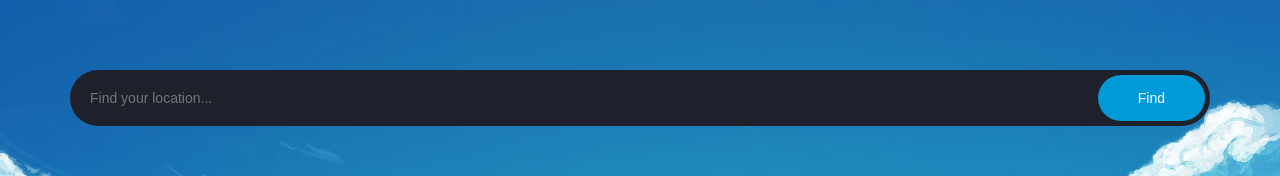
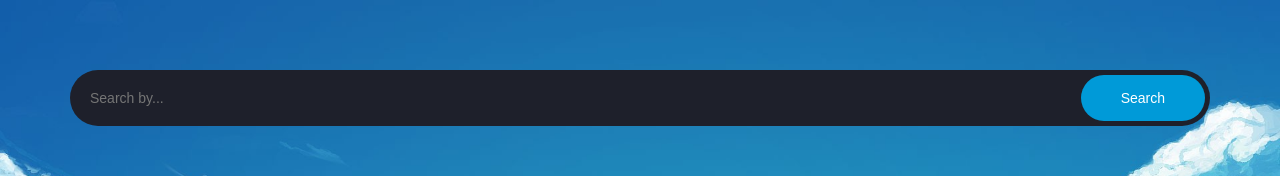
Before and after one commit to tlin108/react-weather, a React (Create React App) app: page / in a window 1280 px wide. Shown: the part 138-314 px from the top of the page. Built offline with nearby package versions, Linux system fonts and the light colour scheme.

Commit message:
separate search bar section into component

```diff
--- a/src/App.css
+++ b/src/App.css
@@ -1217,21 +1217,6 @@ form textarea {
   background-size: cover;
   padding: 70px 0;
   min-height: 350px; }
-
-.find-location {
-  position: relative;
-  margin-bottom: 70px; }
-  .find-location input[type="text"] {
-    width: 100%;
-    padding: 20px 50px 20px 20px;
-    background: #1e202b;
-    color: white; }
-  .find-location input[type="submit"] {
-    position: absolute;
-    top: 5px;
-    right: 5px;
-    bottom: 5px;
-    padding: 0 40px; }
 
 .forecast-container {
   width: 100%;
--- a/src/App.jsx
+++ b/src/App.jsx
@@ -2,6 +2,7 @@ import React, { Component } from 'react';
 import './App.css';
 
 import Header from './components/Header';
+import SearchBar from './components/SearchBar';
 
 class App extends Component {
   render() {
@@ -12,10 +13,7 @@ class App extends Component {
 
           <div className="hero" data-bg-image="images/banner.png">
             <div className="container">
-              <form action="#" className="find-location">
-                <input type="text" placeholder="Find your location..." />
-                <input type="submit" value="Find" />
-              </form>
+              <SearchBar />
             </div>
           </div>
           <div className="forecast-table">
--- /dev/null
+++ b/src/components/SearchBar/SearchBar.css
@@ -0,0 +1,14 @@
+.search-location {
+  position: relative;
+  margin-bottom: 70px; }
+  .search-location input[type="text"] {
+    width: 100%;
+    padding: 20px 50px 20px 20px;
+    background: #1e202b;
+    color: white; }
+  .search-location input[type="submit"] {
+    position: absolute;
+    top: 5px;
+    right: 5px;
+    bottom: 5px;
+    padding: 0 40px; }
--- /dev/null
+++ b/src/components/SearchBar/index.jsx
@@ -0,0 +1,20 @@
+import React, { Component } from 'react';
+import './SearchBar.css';
+
+class SearchBar extends Component {
+  constructor(props) {
+    super(props);
+
+  }
+
+  render() {
+    return (
+      <form action="#" className="search-location">
+        <input type="text" placeholder="Search by..." />
+        <input type="submit" value="Search" />
+      </form>
+    );
+  }
+}
+
+export default SearchBar;
```
